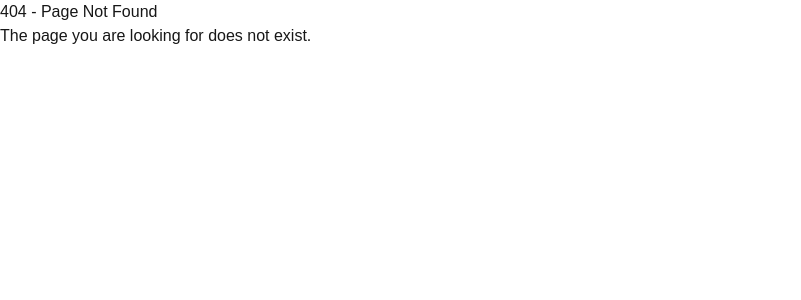
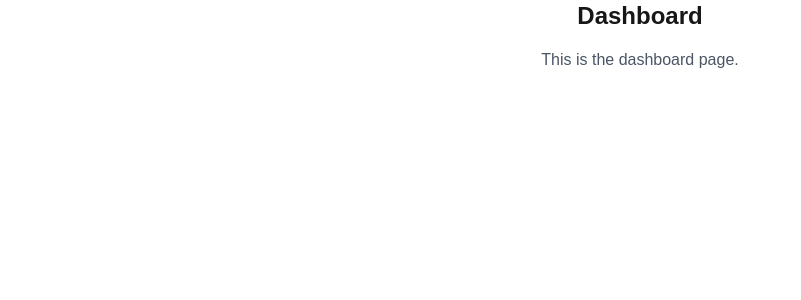
Before and after one commit to bikeeprajapati/nextjs-fundamentals, a Next.js app: page /dashboard in a window 1280 px wide. Before the commit this address had no page. Shown: the top 300 px of the page, without its empty margins (0-801 px from the left). Built offline with nearby package versions, Linux system fonts and the light colour scheme.

Commit message:
Add LineChart and Dashboard components with placeholder content

```diff
--- /dev/null
+++ b/app/dashboard/line-chart.tsx
@@ -0,0 +1,8 @@
+export default  function LineChart() {
+    return (
+        <div className="flex flex-col items-center justify-center w-full h-full">
+            <h1 className="text-2xl font-bold mb-4">Line Chart</h1>
+            <p className="text-gray-600">This is a placeholder for the line chart component.</p>
+        </div>
+    );
+}
--- /dev/null
+++ b/app/dashboard/page.tsx
@@ -0,0 +1,8 @@
+export default  function Dashboard() {
+    return (
+        <div className="flex flex-col items-center justify-center w-full h-full">
+            <h1 className="text-2xl font-bold mb-4">Dashboard</h1>
+            <p className="text-gray-600">This is the dashboard page.</p>
+        </div>
+    );
+}
```
